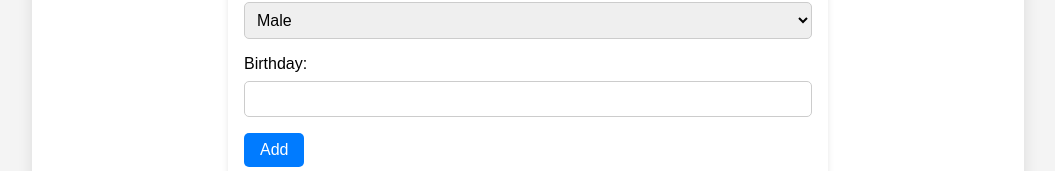
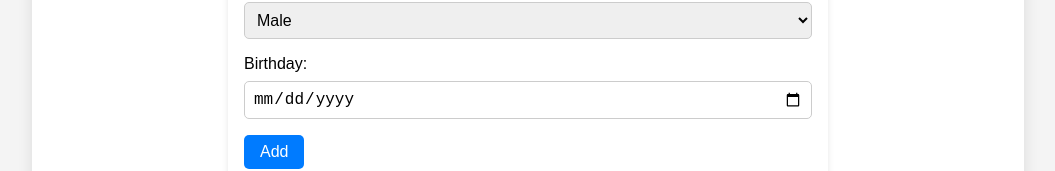
Before and after one commit to jrodriguezdiazz/campus-tech-flex-register, a React (Create React App) app in the folder client/: page /add in a window 1280 px wide. Shown: the part 489-660 px from the top of the page, without its empty margins (112-1167 px from the left). Built offline with nearby package versions, Linux system fonts and the light colour scheme.

Commit message:
refactor: use type calendar for birthday

```diff
--- a/client/src/components/StudentForm.js
+++ b/client/src/components/StudentForm.js
@@ -45,7 +45,7 @@ function StudentForm() {
     name: student ? student.name : '',
     last_name: student ? student.last_name : '',
     sex: student ? student.sex : '',
-    birthday: student ? student.birthday : '',
+    birthday: student ? new Date(student.birthday).toJSON().slice(0, 10) : '',
   };
 
   const formik = useFormik({
@@ -106,7 +106,7 @@ function StudentForm() {
           </div>
           <div className="input-group">
             <label>Birthday:</label>
-            <Field type="text" name="birthday" />
+            <Field type="date" name="birthday" />
             <ErrorMessage name="birthday" component="div" className="error" />
           </div>
           <button type="submit" disabled={formik.isSubmitting}>
```
